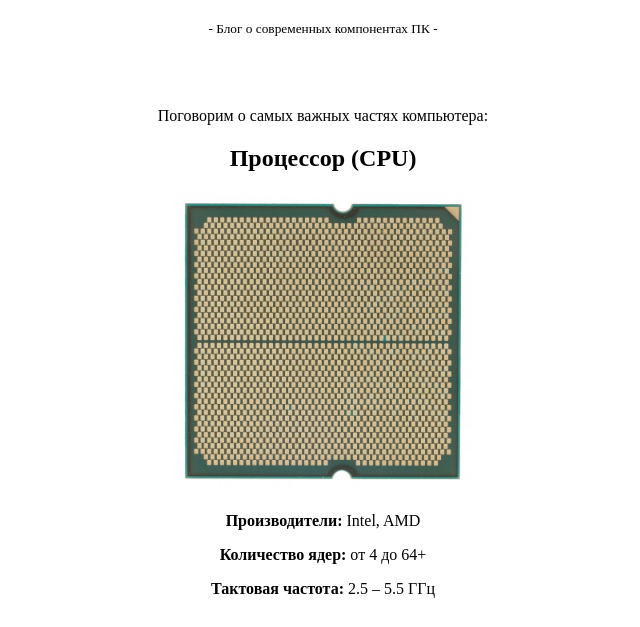
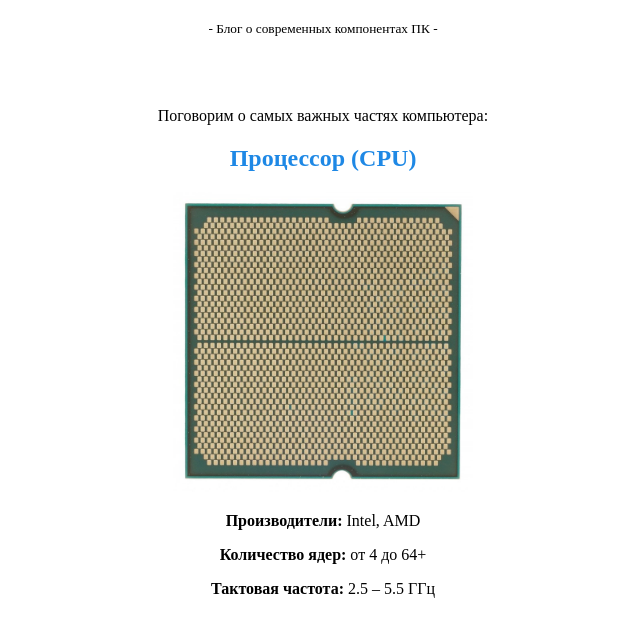
Before and after one commit to Ander831-source/my-blog, a plain HTML site: page index.html in a window 1280 px wide. Shown: the part 173-800 px from the top of the page, without its empty margins (317-957 px from the left). Drawn offline with Linux system fonts and the light colour scheme.

Commit message:
Обновление текста блога

```diff
--- a/index.html
+++ b/index.html
@@ -3,6 +3,11 @@
 <head>
     <title>Компьютерный блог</title>
     <meta charset="utf-8">
+    <style>
+        h2 {
+            color: #1E88E5;
+        }
+    </style>
 </head>
 <body align="center">
     <img width="100px" src="img/logo.jpg" alt="Логотип ПК">
```
